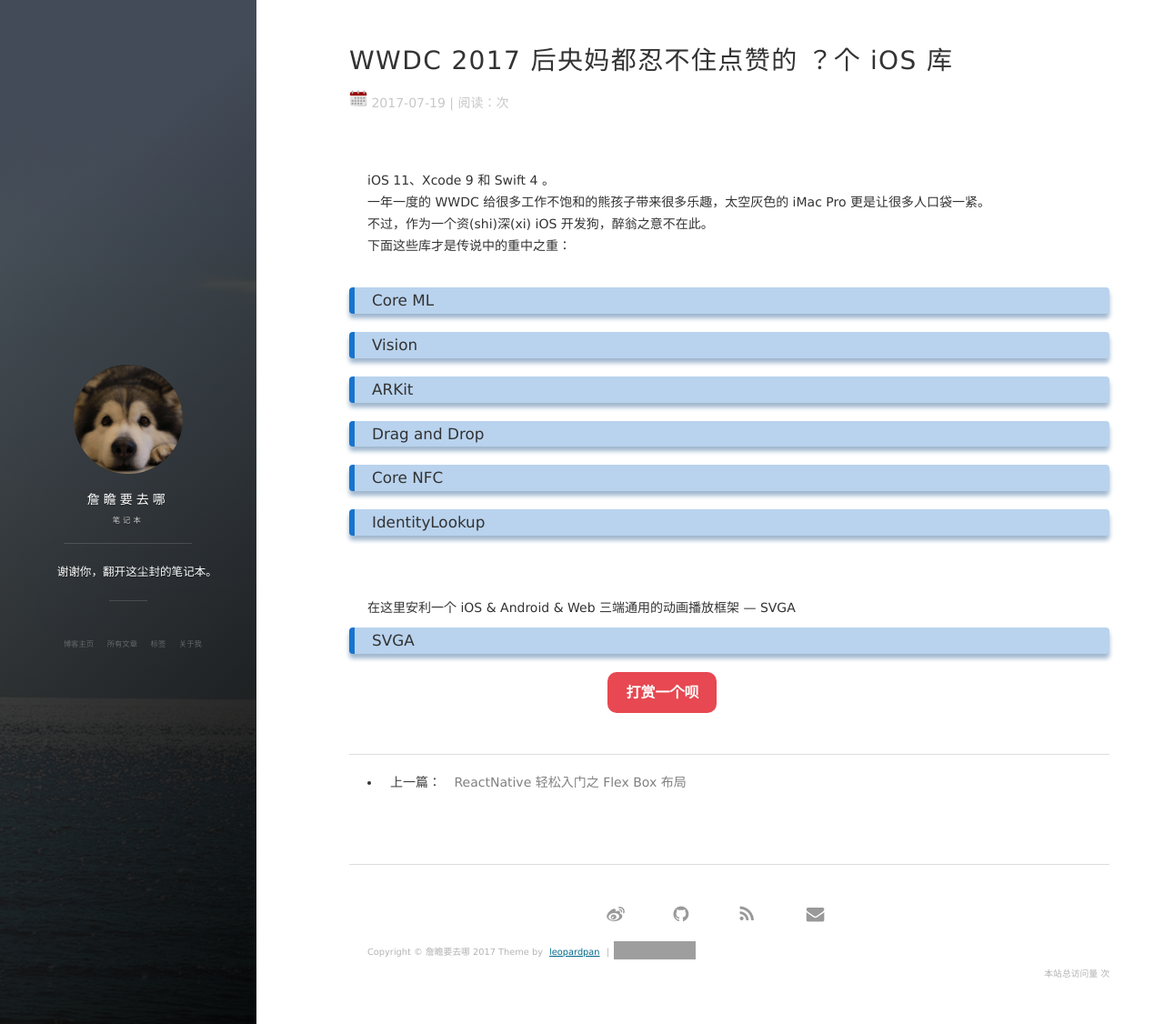
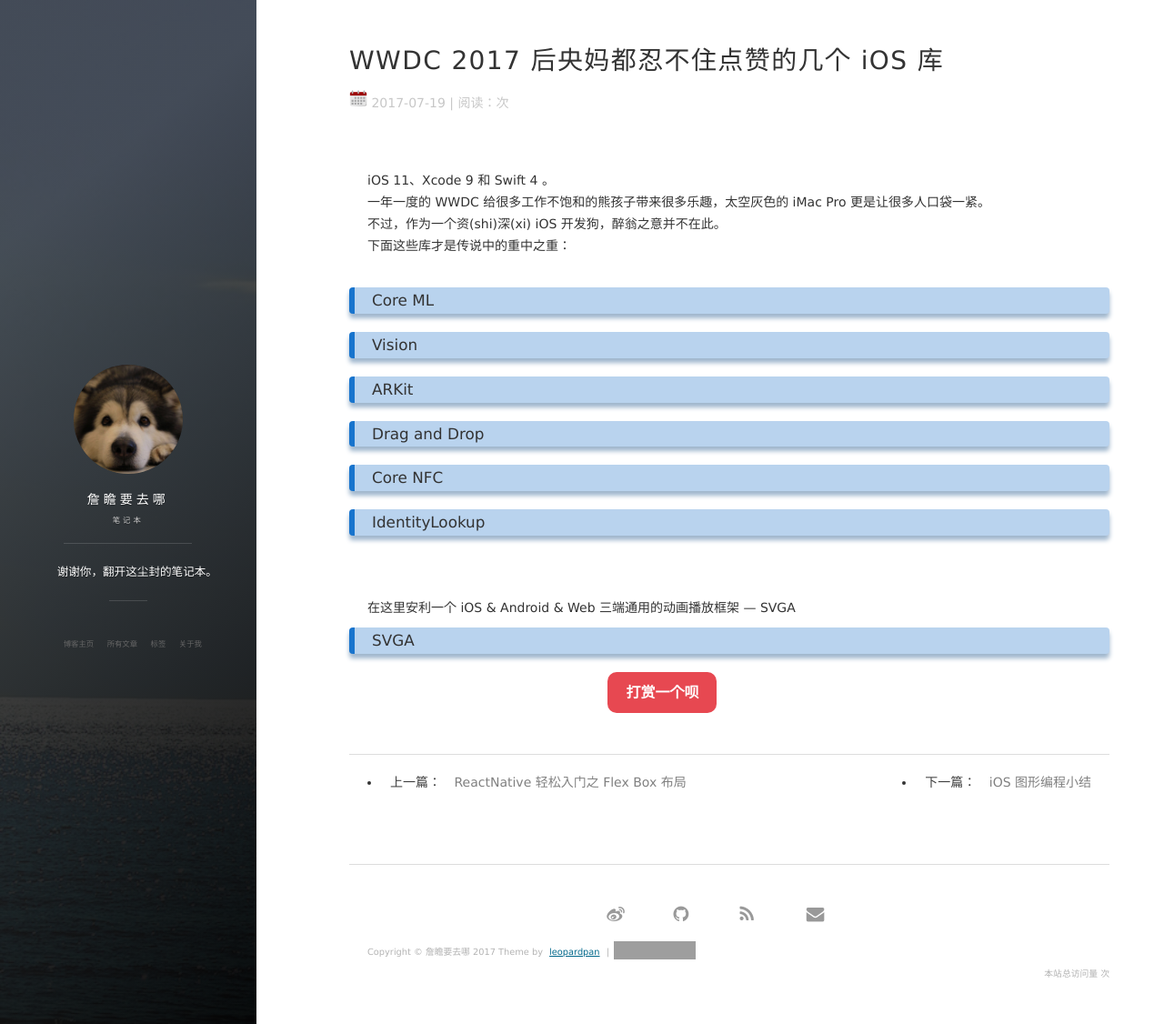
Before and after one commit to errnull/errnull.github.io, a Jekyll site: the page built from _posts/2017-07-19-ExcellentIOSRepositories.md, in a window 1280 px wide and 1126 px high. Shown: the whole window at 91% size. Built offline with Jekyll 4.4.1, drawn with Linux system fonts in a browser that asks for light colours; nearby versions of some CDN libraries; comment, search, counter and statistics services are not loaded; grey boxes are pictures that could not be loaded.

Commit message:
更新简历

```diff
--- a/_posts/2017-07-19-ExcellentIOSRepositories.md
+++ b/_posts/2017-07-19-ExcellentIOSRepositories.md
@@ -1,6 +1,6 @@
 ---
 layout: post
-title: WWDC 2017 后央妈都忍不住点赞的 ？个 iOS 库
+title: WWDC 2017 后央妈都忍不住点赞的几个 iOS 库
 date: 2017-07-19
 tags:  Watarmy
 ---
@@ -9,7 +9,7 @@ tags:  Watarmy
 
 iOS 11、Xcode 9 和 Swift 4 。<br>
 一年一度的 WWDC 给很多工作不饱和的熊孩子带来很多乐趣，太空灰色的 iMac Pro 更是让很多人口袋一紧。<br>
-不过，作为一个资(shi)深(xi) iOS 开发狗，醉翁之意不在此。<br>
+不过，作为一个资(shi)深(xi) iOS 开发狗，醉翁之意并不在此。<br>
 下面这些库才是传说中的重中之重：
 <br><br>
 
```
Also changed, not shown: _posts/2017-07-30-iOSGraphSummary.md (added, +16 -0 lines), about/index.html (+23 -23 lines), 1 other file.
